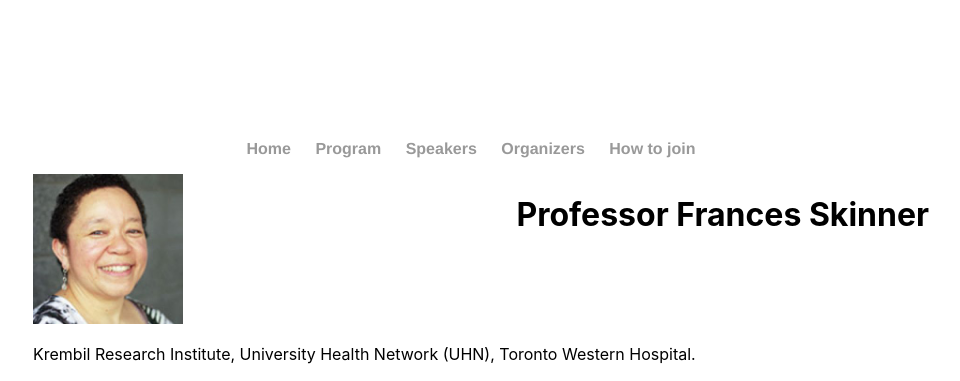
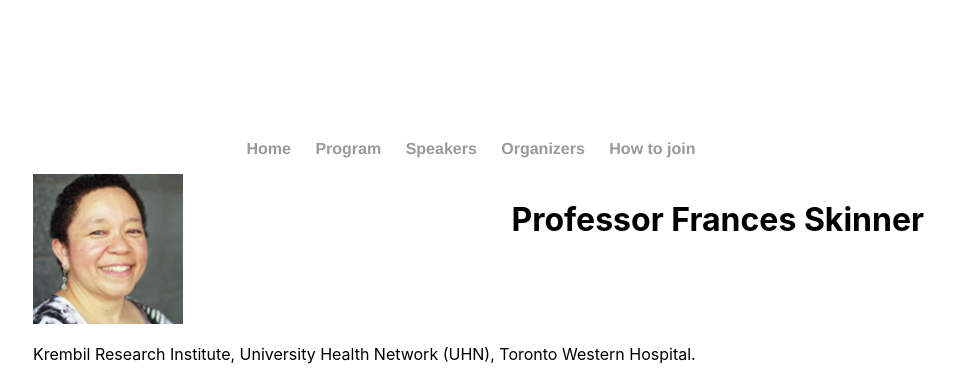
Before and after one commit to spirosChv/ocns2021interneurons, a Jekyll site: the page built from speakers/index.html, in a window 1280 px wide. Shown: the top 381 px of the page, without its empty margins (159-1119 px from the left). Built offline with Jekyll 4.4.1, drawn with Linux system fonts in a browser that asks for light colours; comment, search, counter and statistics services are not loaded.

Commit message:
Update index.html

```diff
--- a/speakers/index.html
+++ b/speakers/index.html
@@ -5,7 +5,7 @@
 
 <div class="blurp">
 	<img src="../figures/skinner.jpeg" alt="skinner" width="150" height="150">
-       	<h1 style="fonts-size: 16px; float:right"> Professor Frances Skinner  </h1>
+       	<h1 style="fonts-size: 16px; float:right; padding:5px"> Professor Frances Skinner  </h1>
 		<p> Krembil Research Institute, University Health Network (UHN), Toronto Western Hospital.</p>
 		<p> Departments of Medicine (Neurology) and Physiology, University of Toronto,Canada.</p>
 		<p> <a href="mailto:fskinner@uhnres.utoronto.ca">fskinner@uhnres.utoronto.ca</a></p>
```
